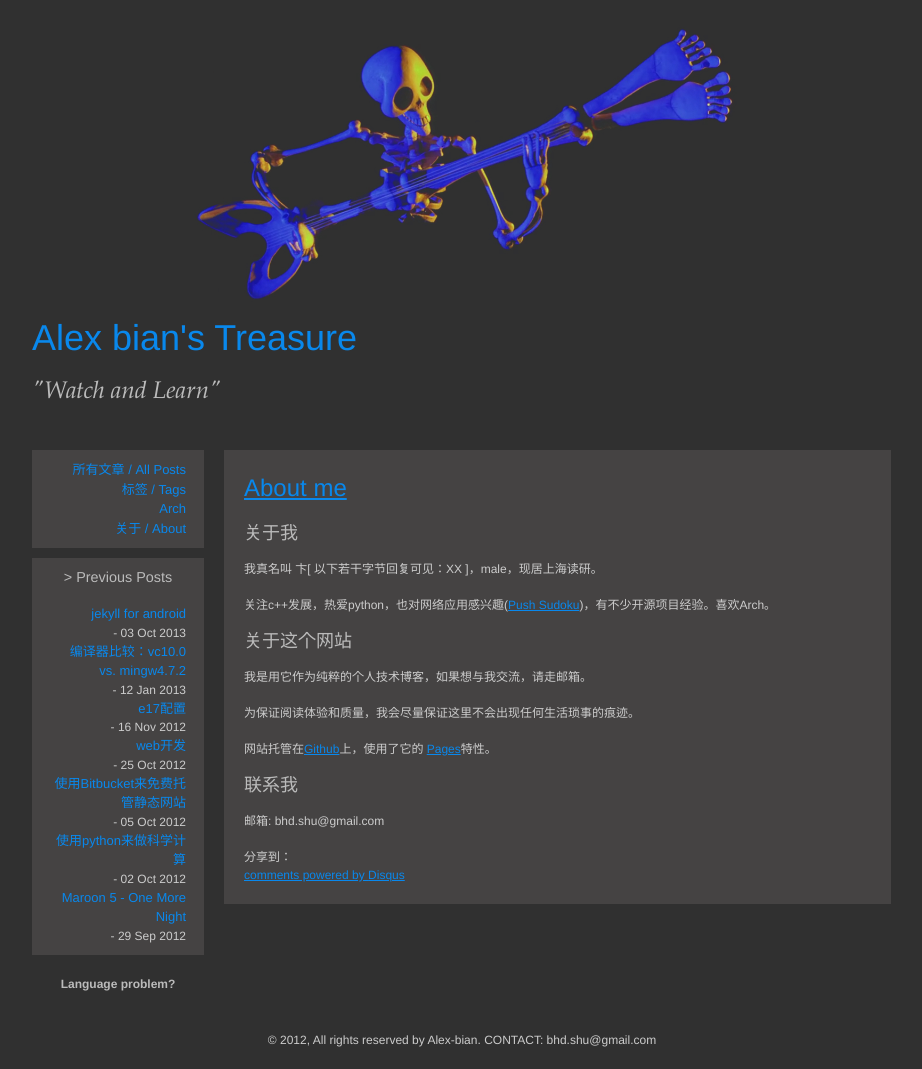
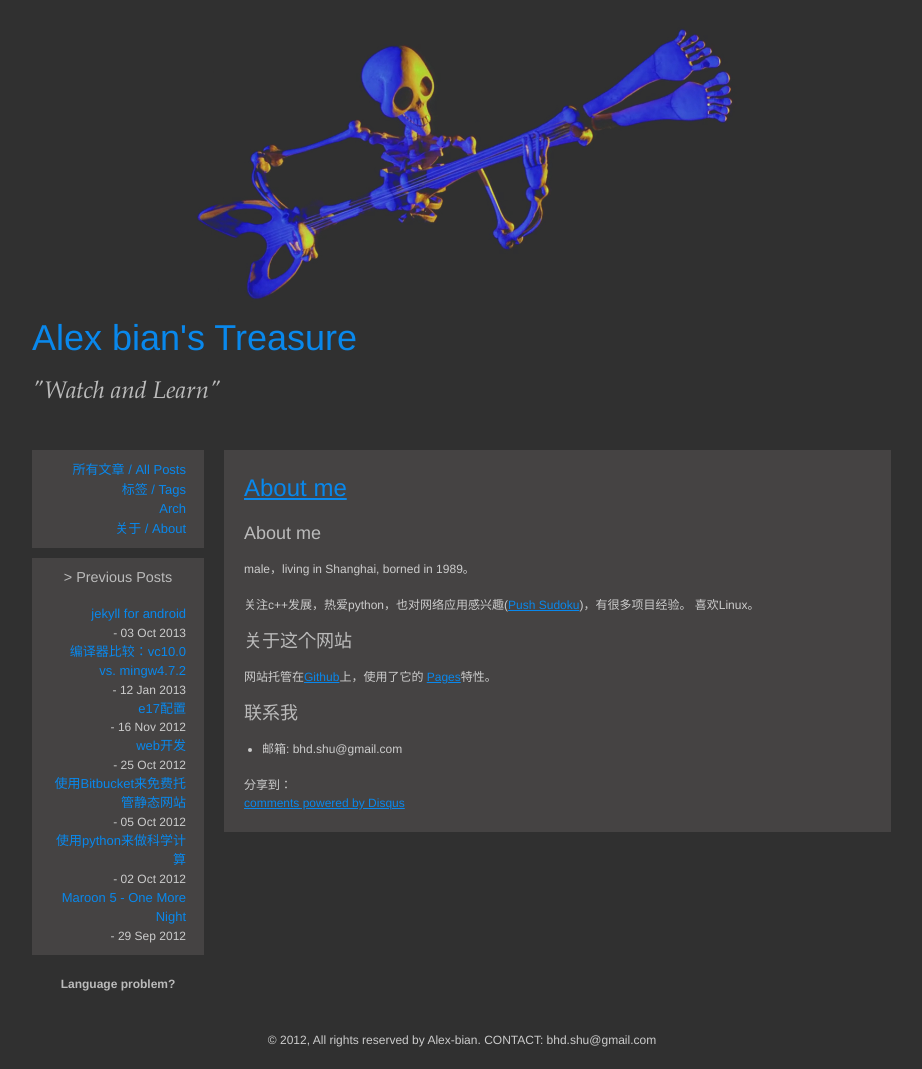
Before and after one commit to alexorg/dbian.github.com, a Jekyll site: the page built from pages/about.md, in a window 1280 px wide. Shown: the whole page, without its empty margins (178-1100 px from the left). Built offline with Jekyll 4.4.1, drawn with Linux system fonts in a browser that asks for light colours; Markdown is read by kramdown in place of the engine named in the settings; comment, search, counter and statistics services are not loaded.

Commit message:
Update about.md

```diff
--- a/pages/about.md
+++ b/pages/about.md
@@ -4,18 +4,16 @@ title: "About me"
 description: ""
 ---
 {% include JB/setup %}
-### 关于我
-我真名叫 卞[ 以下若干字节回复可见：XX ]，male，现居上海读研。
+### About me
+male，living in Shanghai, borned in 1989。
 
-关注c++发展，热爱python，也对网络应用感兴趣([Push Sudoku](http://sudo-alexbian.rhcloud.com))，有不少开源项目经验。喜欢Arch。
+关注c++发展，热爱python，也对网络应用感兴趣([Push Sudoku](http://sudo-alexbian.rhcloud.com))，有很多项目经验。
+喜欢Linux。
 
 ### 关于这个网站
-我是用它作为纯粹的个人技术博客，如果想与我交流，请走邮箱。
-
-为保证阅读体验和质量，我会尽量保证这里不会出现任何生活琐事的痕迹。
 
 网站托管在[Github](http://github.com/)上，使用了它的
 [Pages](http://github.com/blog/272-github-pages)特性。
 
 ### 联系我
-邮箱: bhd.shu@gmail.com
+* 邮箱: bhd.shu@gmail.com
```
